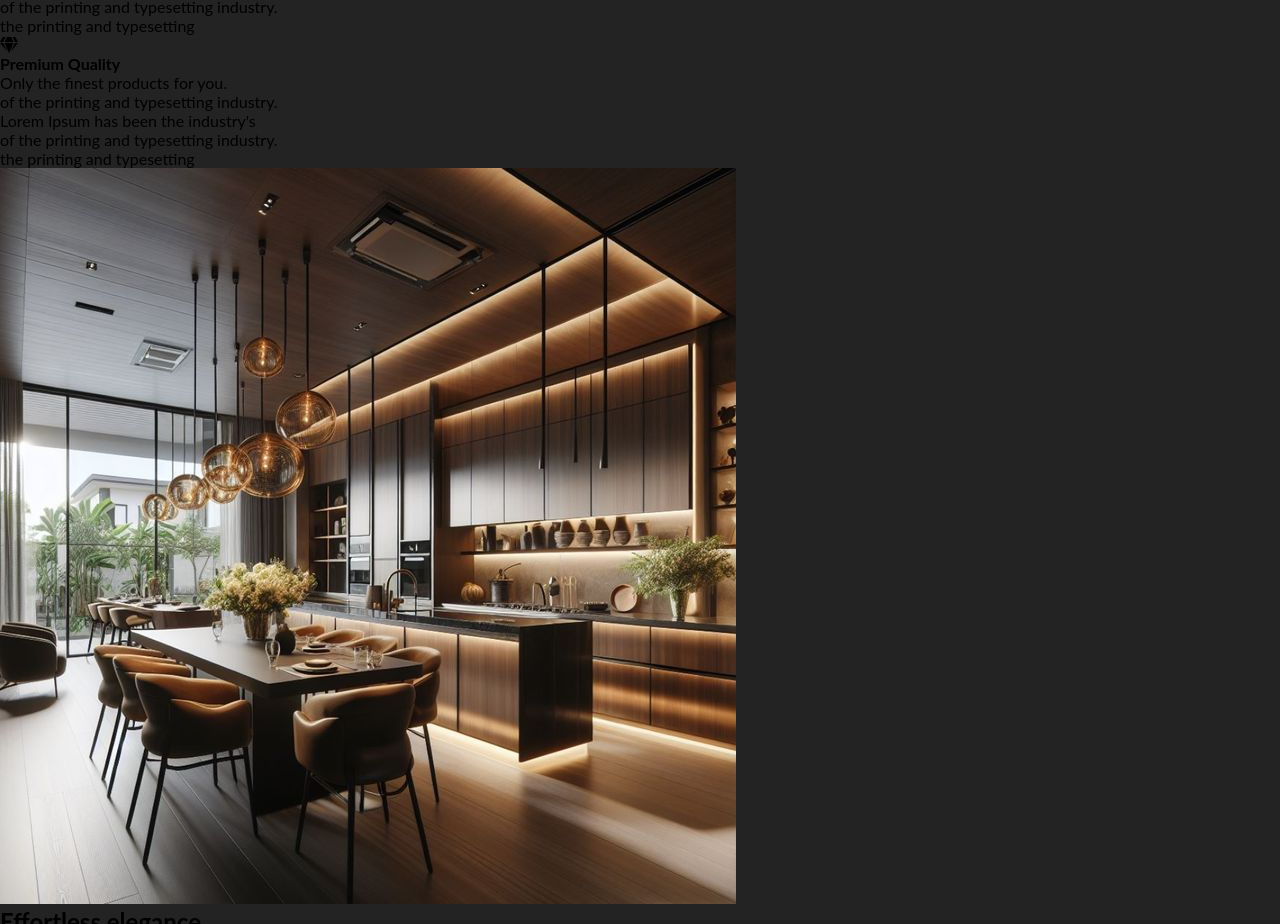
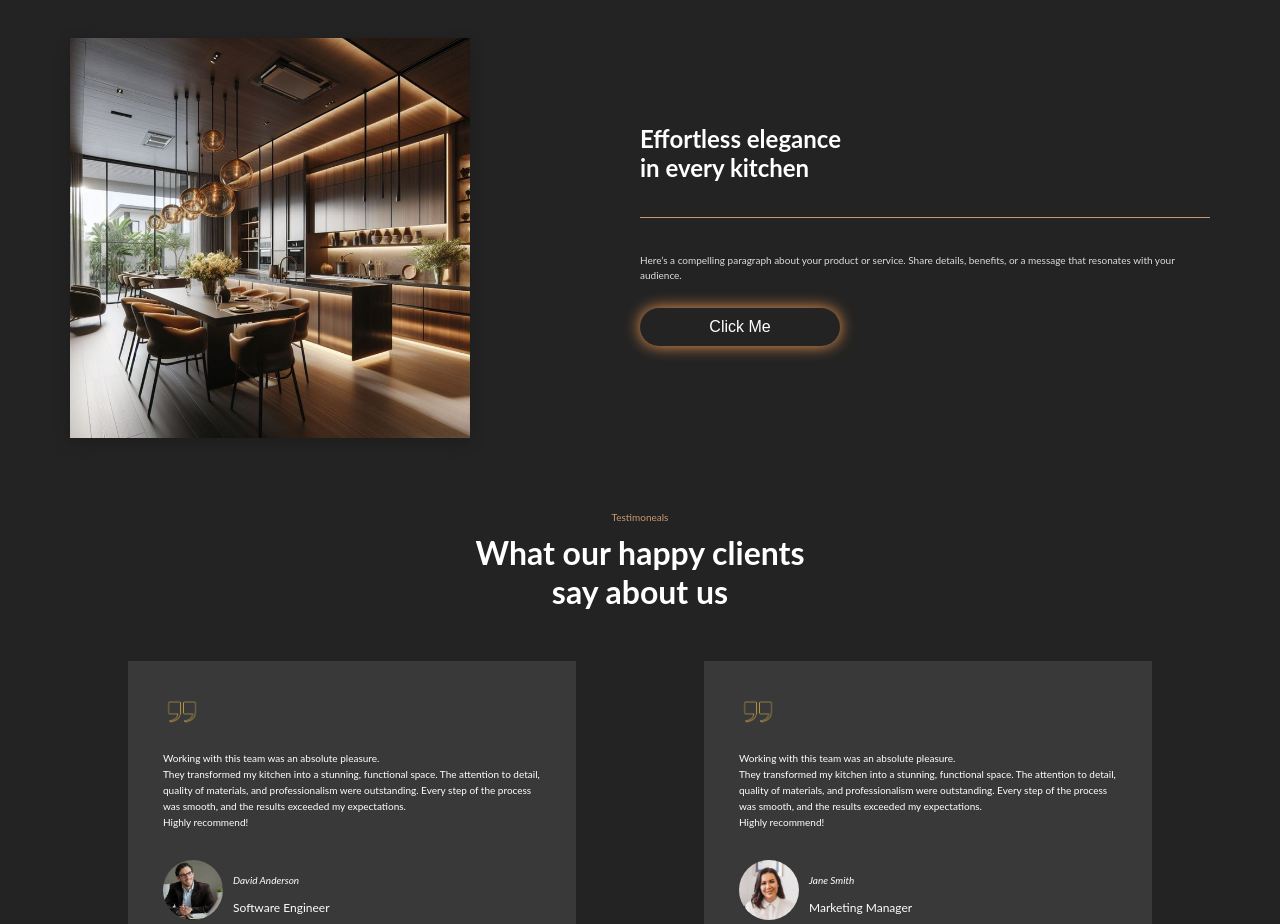
Before and after one commit to Blendgacaferi/FurnitureStore1, a plain HTML site: page index.html in a window 1280 px wide. Shown: the part 1876-2800 px from the top of the page. Drawn offline with Linux system fonts and the light colour scheme; a script that the page names is missing.

Commit message:
Update style.css

```diff
--- a/style.css
+++ b/style.css
@@ -58,7 +58,7 @@ body {
     justify-content: center;
     align-items: center;
     gap: 20px;
-    margin-top: 75px;
+    margin-top: 100px;
     padding: 100px;
     text-align: center;
 }
@@ -94,6 +94,7 @@ body {
 .pjesamajt .btn:hover {
     background-color: #C99871;
 }
+
 .new-content {
     padding: 50px;
     color: white;
@@ -206,3 +207,280 @@ body {
     height: 100%;
     object-fit: cover;
 }
+.committed_delivering{
+    display: flex;
+    flex-direction: column;
+    justify-content: center;
+    align-items: flex-start;
+    margin-left: 140px;
+    margin-top: 40px;
+}
+.committed_delivering h1{
+    color: white;
+    margin-top: 10px;
+}
+.committed_delivering p {
+    color: #C99871;
+    font-size: 10px;
+}
+
+.features {
+    display: flex;
+    justify-content: space-around;
+    align-items: center;
+    margin-top: 40px;
+    margin-left: 100px;
+   margin-right: 100px;
+    padding: 20px;
+}
+
+.feature {
+    text-align: center;
+    width: 200px;
+}
+
+.icon-circle {
+    display: flex;
+    justify-content: center;
+    align-items: center;
+    width: 70px;
+    height: 70px;
+    border-radius: 50%;
+    background-color: rgba(255, 255, 255, 0.1);
+    margin: 0 auto 15px;
+}
+
+.feature i {
+    font-size: 30px;
+    color: white;
+}
+
+.feature h4 {
+    color: #ffffff;
+    margin-bottom: 10px;
+}
+
+.feature p {
+    font-size: 10px;
+    color: #dddddd;
+}
+.section {
+    display: flex;
+    justify-content: space-between;
+    align-items: center;
+    margin: 50px;
+    padding: 20px;
+}
+
+.left-image img {
+    width: 100%;
+    max-width: 400px;
+    box-shadow: 0 4px 15px rgba(0, 0, 0, 0.2);
+}
+
+.right-text {
+    display: flex;
+    flex-direction: column;
+    justify-content: flex-start;
+    align-items: flex-start;
+    max-width: 50%;
+    text-align: left;
+    margin-left: 20px;
+    gap: 15px;
+}
+
+.right-text h2 {
+    color: #ffffff;
+}
+
+.right-text p {
+    font-size: 10px;
+    color: #dddddd;
+    line-height: 1.5;
+}
+
+.right-text button {
+    background: transparent;
+    color: white;
+    padding: 10px 20px;
+    border: #bf8759 5px;
+    box-shadow: 0 0 15px #f19951;
+    border-radius: 20px;
+    cursor: pointer;
+    font-size: 16px;
+    transition: background-color 0.3s ease;
+    text-align: center;
+    width: 200px;
+    margin-bottom: 10px;
+    margin-top: 10px;
+}
+
+.right-text button:hover {
+    background: #bf8759;
+}
+
+hr {
+    border: none;
+    width: 100%;
+    height: 1px;
+    background-color: #C99871;
+    margin: 20px 0;
+}
+.happy_clients{
+    display: flex;
+    flex-direction: column;
+    justify-content: center;
+    align-items: center;
+    margin-top: 40px;
+    text-align: center;
+}
+.happy_clients h1{
+    color: white;
+    margin-top: 10px;
+}
+.happy_clients p {
+    color: #C99871;
+    font-size: 10px;
+}
+
+.client_section {
+    display: flex;
+    flex-direction: row;
+    justify-content: space-evenly ;
+    align-items: center;
+    margin-top: 50px;
+    margin-bottom: 100px;
+}
+
+.client_comment {
+    background-color: rgba(255, 255, 255, 0.1);
+    padding: 35px;
+    width: 35%;
+    display: flex;
+    flex-direction: column;
+    justify-content: flex-start;
+}
+
+.client_comment p {
+    color: white;
+    font-size: 10px;
+    margin: 10px 0;
+    line-height: 1.6;
+}
+.client_comment .quotes img{
+    width: 10%;
+    height: 10%;
+    margin-bottom: 10px;
+}
+.comment_content {
+    display: flex;
+    flex-direction: row;
+    align-items: center;
+    gap: 10px;
+    margin-top: 20px;
+}
+
+.comment_content img {
+    width: 60px;
+    height: 60px;
+    border-radius: 50%;
+    object-fit: cover;
+    margin: 0;
+}
+
+.text_content p:first-child {
+    color: white;
+    font-size: 10px;
+    font-style: italic;
+    margin-bottom: 10;
+}
+
+.text_content p:last-child {
+    color: #ffffff;
+    font-size: 12px;
+    margin: 0;
+}
+.footer {
+    background: #2f2d2c; /* Gradient background */
+    color: white;
+    padding: 60px 20px;
+    font-family: 'Arial', sans-serif;
+    display: flex;
+    flex-direction: column;
+    align-items: center;
+}
+
+.footer-content {
+    display: flex;
+    justify-content: space-between;
+    flex-wrap: wrap;
+    gap: 40px;
+    max-width: 1200px;
+    width: 100%;
+    margin-bottom: 40px;
+}
+
+.footer-section {
+    width: 30%;
+    min-width: 250px;
+}
+
+.footer-section h3 {
+    margin-bottom: 20px;
+    text-transform: uppercase;
+}
+
+.footer-section p {
+    font-size: 14px;
+    margin-bottom: 20px;
+    line-height: 1.6;
+}
+
+.footer-section ul {
+    list-style-type: none;
+    padding: 0;
+}
+
+.footer-section ul li {
+    margin: 10px 0;
+}
+
+.footer-section ul li a {
+    color: #fff;
+    text-decoration: none;
+    font-size: 14px;
+    transition: all 0.3s ease;
+}
+
+.footer-section ul li a:hover {
+    color: #C99871; /* Gold color on hover */
+    text-decoration: underline;
+}
+
+.footer-social-icons {
+    display: flex;
+    gap: 20px;
+    margin-top: 20px;
+}
+
+.footer-social-icons a {
+    color: white;
+    font-size: 20px;
+    transition: transform 0.3s ease;
+}
+
+.footer-social-icons a:hover {
+    transform: scale(1.2);
+}
+
+.footer-bottom {
+    text-align: center;
+    font-size: 12px;
+    margin-top: 40px;
+    padding-top: 20px;
+    border-top: 1px solid rgba(255, 255, 255, 0.3);
+}
+
+.footer-bottom p {
+    margin: 0;
+}
```
